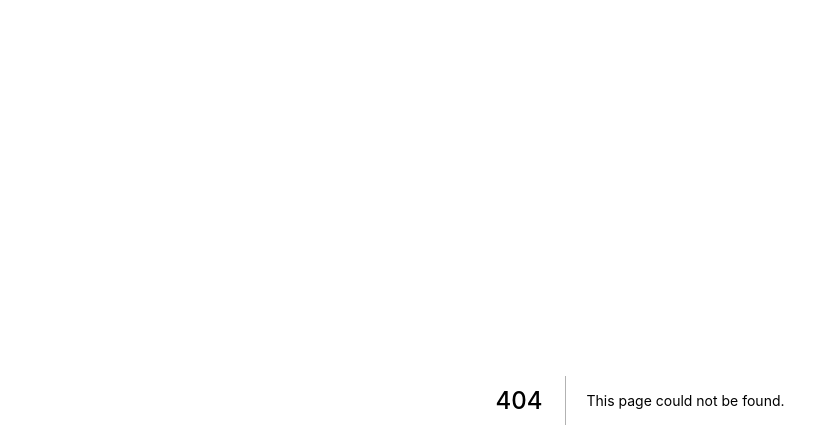
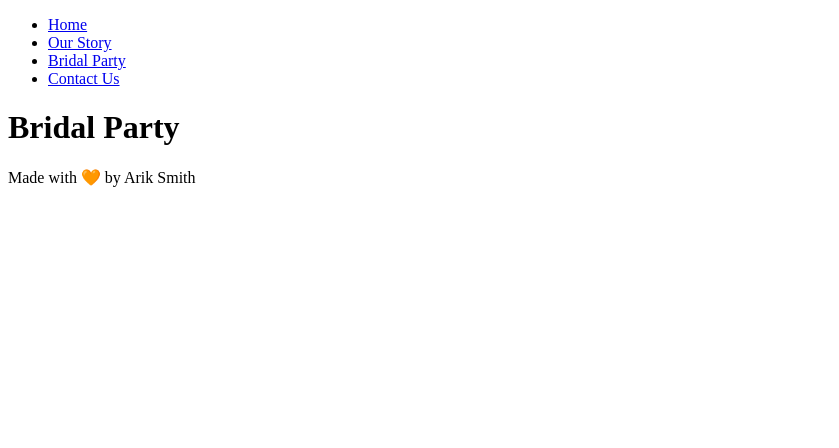
Before and after one commit to 4upz/wedding-site, a Next.js app: page /bridal-party in a window 1280 px wide. Before the commit this address had no page. Shown: the top 448 px of the page, without its empty margins (0-839 px from the left). Built offline with nearby package versions, Linux system fonts and the light colour scheme.

Commit message:
Add basic layout and page skeletons

```diff
--- /dev/null
+++ b/components/layout.js
@@ -0,0 +1,15 @@
+import Nav from './nav.js'
+
+export default function Layout({ children }) {
+    return (
+        <>
+            <header>
+                <Nav />
+            </header>
+            {children}
+            <footer>
+                <span>Made with 🧡 by Arik Smith</span>
+            </footer>
+        </>
+    )
+}
--- /dev/null
+++ b/components/nav.js
@@ -0,0 +1,30 @@
+import Link from 'next/link'
+
+export default function Nav() {
+    return (
+        <nav>
+            <ul>
+                <li>
+                    <Link href="/">
+                        <a>Home</a>
+                    </Link>
+                </li>
+                <li>
+                    <Link href="/story">
+                        <a>Our Story</a>
+                    </Link>
+                </li>
+                <li>
+                    <Link href="/bridal-party">
+                        <a>Bridal Party</a>
+                    </Link>
+                </li>
+                <li>
+                    <Link href="/contact">
+                        <a>Contact Us</a>
+                    </Link>
+                </li>
+            </ul>
+        </nav>
+    )
+}
--- /dev/null
+++ b/pages/_app.js
@@ -0,0 +1,9 @@
+import Layout from '../components/layout'
+
+export default function App({ Component, pageProps }) {
+    return (
+        <Layout>
+            <Component {...pageProps} />
+        </Layout>
+    )
+}
--- /dev/null
+++ b/pages/bridal-party.js
@@ -0,0 +1,3 @@
+export default function BridalParty() {
+    return <h1>Bridal Party</h1>
+}
--- /dev/null
+++ b/pages/contact.js
@@ -0,0 +1,3 @@
+export default function Contact() {
+    return <h1>Contact Us</h1>
+}
--- /dev/null
+++ b/pages/story.js
@@ -0,0 +1,3 @@
+export default function Story() {
+    return <h1>Story</h1>
+}
```
